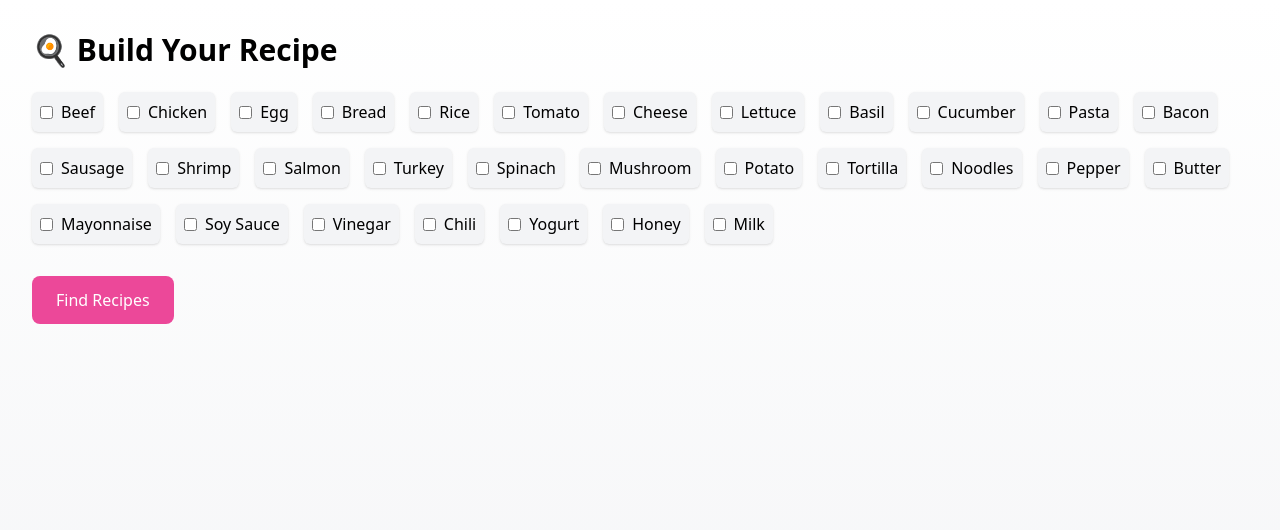
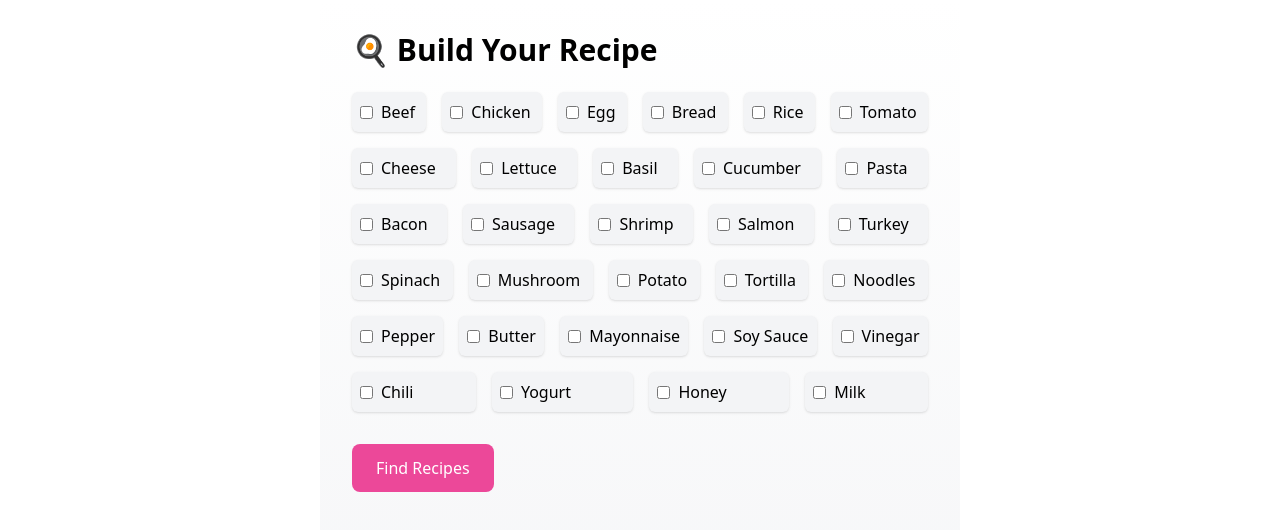
Before and after one commit to donnihusnan/recipe-generator, a Nuxt app: page / in a window 1280 px wide. Shown: the top 530 px of the page. Built offline with nearby package versions, Linux system fonts and the light colour scheme.

Commit message:
minor updates

```diff
--- a/components/IngredientSelector.vue
+++ b/components/IngredientSelector.vue
@@ -3,7 +3,7 @@
     <div
       v-for="ingredient in ingredients"
       :key="ingredient"
-      class="flex items-center gap-2 bg-gray-100 p-2 rounded-md shadow hover:bg-gray-200 cursor-pointer"
+      class="flex flex-wrap grow items-center gap-2 bg-gray-100 p-2 rounded-md shadow hover:bg-gray-200 cursor-pointer"
     >
     <label class="flex items-center gap-2 cursor-pointer select-none">
       <input
--- a/pages/index.vue
+++ b/pages/index.vue
@@ -1,5 +1,7 @@
 <template>
-  <div class="min-h-screen p-8 bg-gradient-to-b from-white to-gray-100">
+  <main
+    class="min-h-screen mx-auto p-8 bg-gradient-to-b from-white to-gray-100 sm:w-full md:w-full lg:w-[50%]"
+  >
     <h1 class="text-3xl font-bold mb-6">🍳 Build Your Recipe</h1>
 
     <IngredientSelector
@@ -31,9 +33,16 @@
           Simple Instruction:
           <span class="font-medium">{{ recipe.instructions }}</span>
         </p>
+
+        <button
+          @click="saveToFavorites(recipe)"
+          class="mt-2 bg-green-600 text-white px-3 py-1 rounded hover:bg-green-700 transition"
+        >
+          💾 Save to Favorites
+        </button>
       </div>
     </div>
-  </div>
+  </main>
 </template>
 
 <script setup lang="ts">
@@ -70,15 +79,23 @@ const allIngredients = [
   'Milk',
 ];
 
-interface Recipe {
+type Recipe = {
   id: number;
   title: string;
   ingredients: string[];
   instructions: string;
-}
+};
 
 const selectedIngredients = ref<string[]>([]);
 const recipes = ref<Recipe[]>([]);
+const favorites = ref<Recipe[]>([]);
+
+onMounted(() => {
+  const stored = localStorage.getItem('favorites');
+  if (stored) {
+    favorites.value = JSON.parse(stored);
+  }
+});
 
 const findRecipes = async () => {
   const { data } = await useFetch<Recipe[]>('/api/recipes', {
@@ -90,4 +107,12 @@ const findRecipes = async () => {
 
   recipes.value = data.value || [];
 };
+
+const saveToFavorites = (recipe: Recipe) => {
+  const exists = favorites.value.some((r) => r.id === recipe.id);
+  if (!exists) {
+    favorites.value.push(recipe);
+    localStorage.setItem('favorites', JSON.stringify(favorites.value));
+  }
+};
 </script>
```
